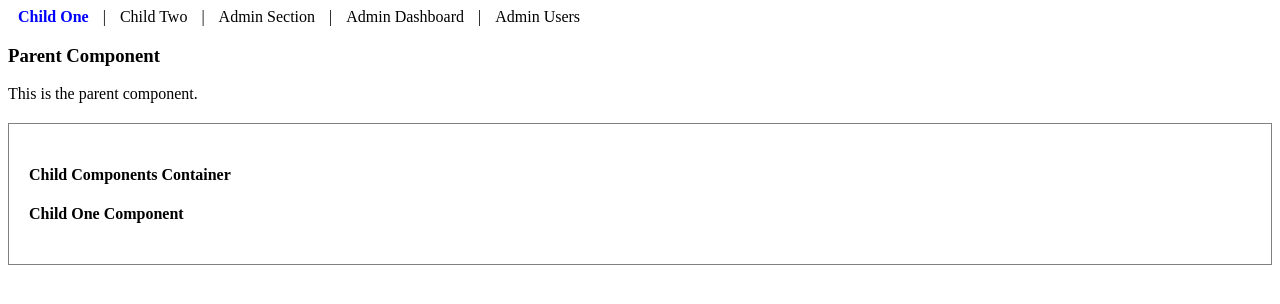
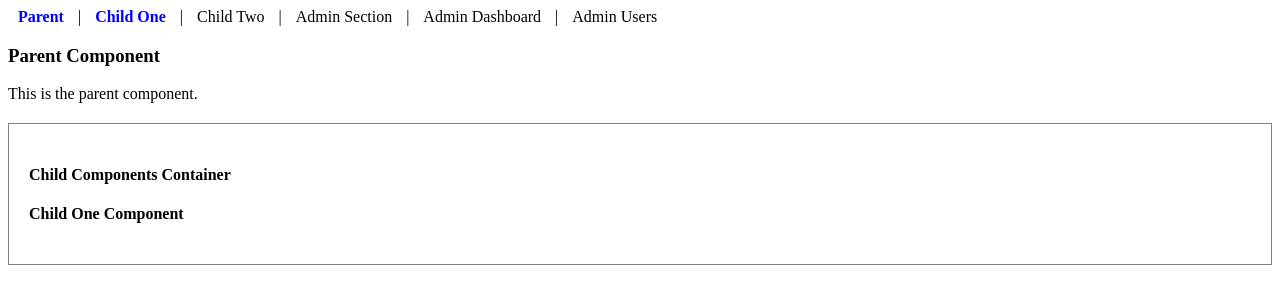
Before and after one commit to UBSITvictoria/bawa-an-victoria-angular-routing-lab, an Angular app: page /parent/child-one in a window 1280 px wide. Shown: the top 304 px of the page. Built offline with nearby package versions, Linux system fonts and the light colour scheme.

Commit message:
Final product(?)

```diff
--- a/src/app/app.component.html
+++ b/src/app/app.component.html
@@ -1,4 +1,5 @@
 <nav>
+  <a routerLink="/parent" routerLinkActive="active">Parent</a> |
   <a routerLink="/parent/child-one" routerLinkActive="active">Child One</a> |
   <a routerLink="/parent/child-two" routerLinkActive="active">Child Two</a> |
   <a routerLink="/admin" routerLinkActive="active">Admin Section</a> |
```
